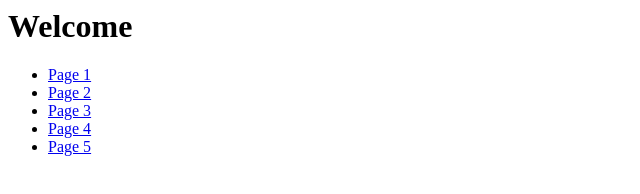
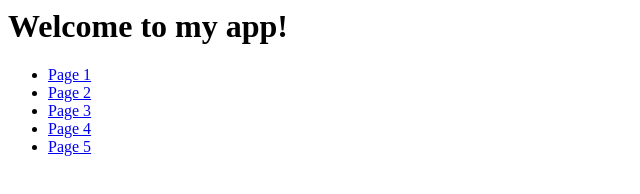
Before and after one commit to asainz/express-routing, a website: page pages/index.html in a window 1280 px wide. Shown: the whole page, without its empty margins (0-640 px from the left). Drawn offline with Linux system fonts and the light colour scheme.

Commit message:
change title just to see if jenkins fires a job

```diff
--- a/pages/index.html
+++ b/pages/index.html
@@ -1,4 +1,4 @@
-<h1>Welcome</h1>
+<h1>Welcome to my app!</h1>
 
 <ul>
     <li><a href="pages/page-1.html">Page 1</a></li>
```
